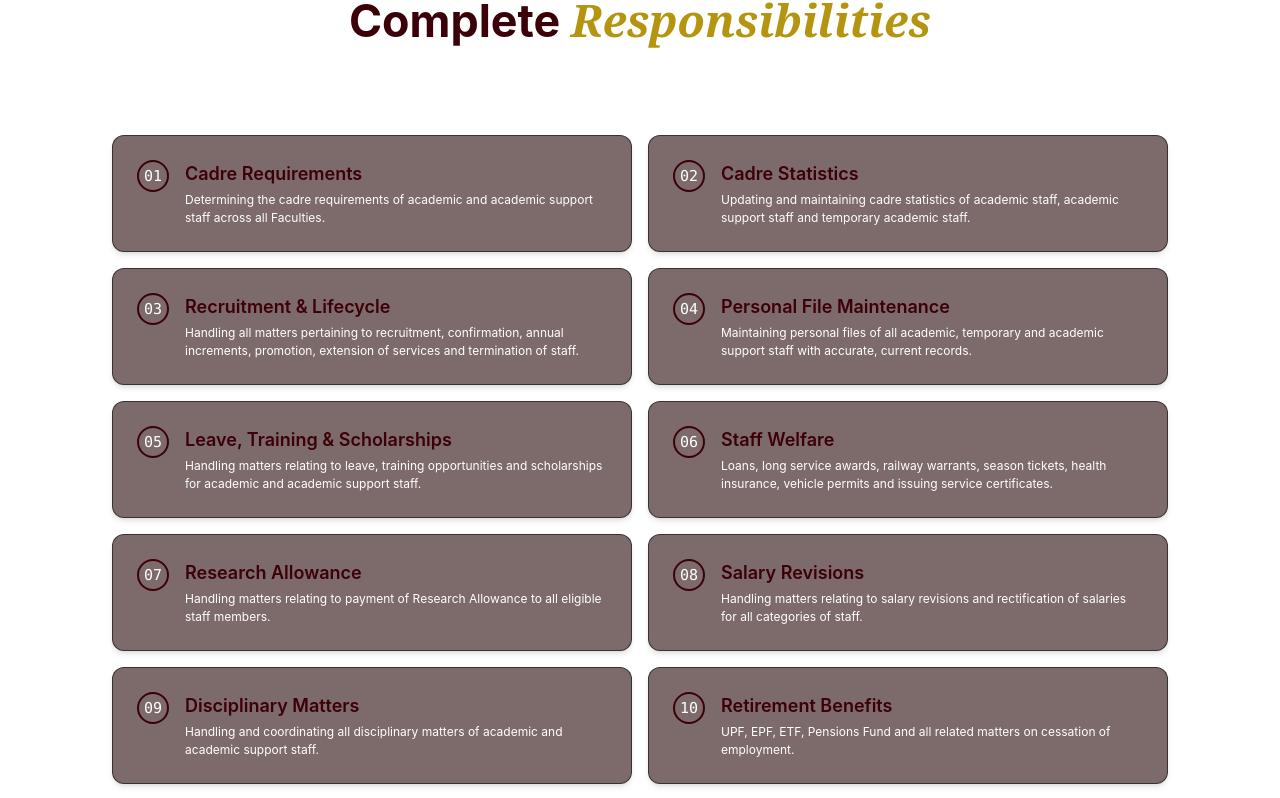
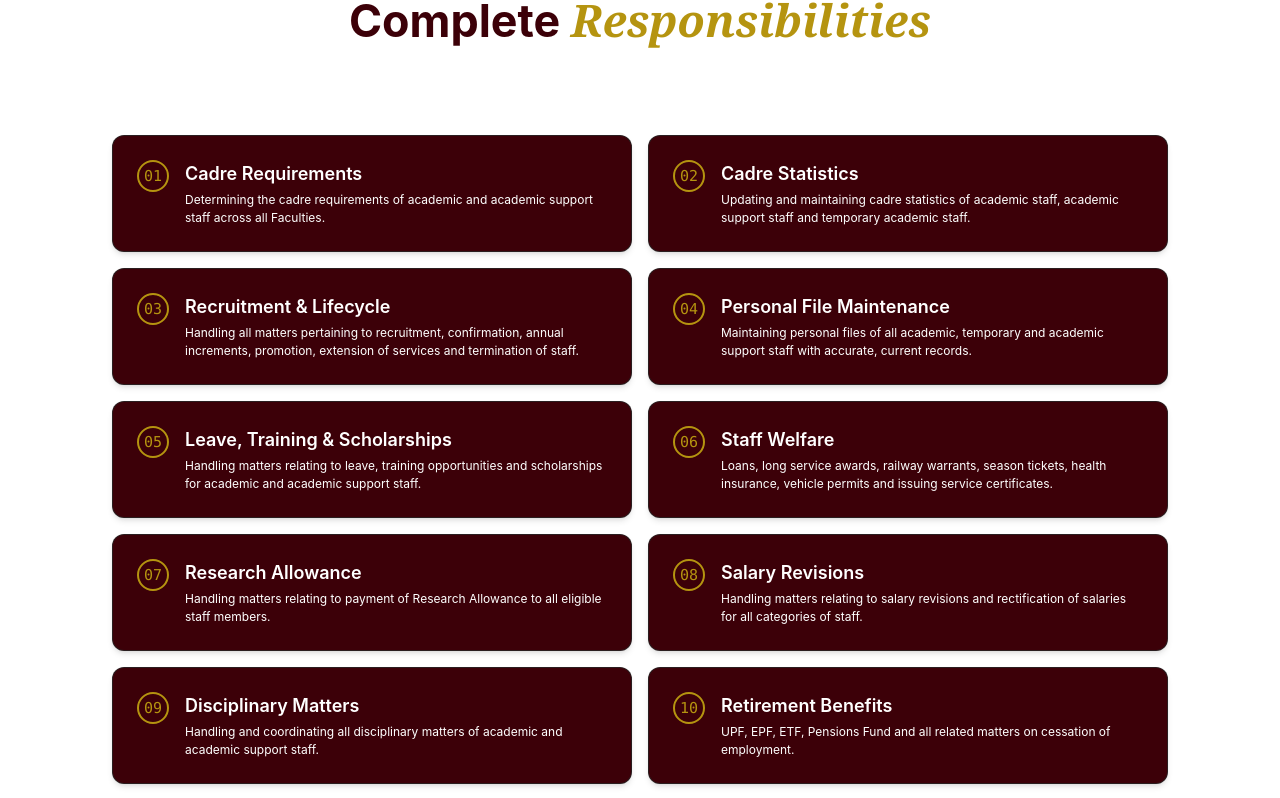
Before and after one commit to Anjana4444/Academic_division, a React (Vite) app in the folder my-react-app/: page /about in a window 1280 px wide. Shown: the part 2499-3297 px from the top of the page. Built offline with nearby package versions, Linux system fonts and the light colour scheme; the HTML template or start-up script is replaced by a standard one.

Commit message:
home top

```diff
--- a/my-react-app/src/pages/AboutPage.tsx
+++ b/my-react-app/src/pages/AboutPage.tsx
@@ -258,12 +258,12 @@ export default function AboutPage() {
         {/* HIGHLIGHT: Cleaned parent grid wrapper container by removing shared table/divider lines and adding a gap-4 space system */}
         <div className="grid grid-cols-1 md:grid-cols-2 lg:grid-cols-2 gap-4 p-6">
           {cardData.map((card) => (
-            <div key={card.id} className="p-6 flex items-start gap-4 bg-[#7d6a6a] border border-neutral-800/80 rounded-xl shadow-md transition-transform duration-200 hover:-translate-y-1">
-              <span className="flex-shrink-0 w-8 h-8 rounded-full border-2 border-[#3C0008] flex items-center justify-center text-[15px] font-mono text-[#ffffff]">
+            <div key={card.id} className="p-6 flex items-start gap-4 bg-[#3C0008] border border-neutral-800/80 rounded-xl shadow-md transition-transform duration-200 hover:-translate-y-1">
+              <span className="flex-shrink-0 w-8 h-8 rounded-full border-2 border-[#B59410] flex items-center justify-center text-[15px] font-mono text-[#B59410]">
                 {card.id}
               </span>
               <div>
-                <h4 className="text-[18px] font-semibold text-[#3C0008] mb-1">{card.title}</h4>
+                <h4 className="text-[18px] font-semibold text-[#ffffff] mb-1">{card.title}</h4>
                 <p className="text-[12px] text-[#ffffff]">{card.desc}</p>
               </div>
             </div>
--- a/my-react-app/src/pages/HomePage.tsx
+++ b/my-react-app/src/pages/HomePage.tsx
@@ -28,11 +28,11 @@ const HomePage: React.FC = () => {
       <header id="home" className="relative flex h-[60vh] w-full flex-col items-center justify-center overflow-hidden bg-[#3C0008] text-center text-white">
         {/* Geometric angled backgrounds */}
         <div
-          className="absolute bottom-0 left-0 z-3 h-[45%] w-[35%] bg-[#3C0008]"
+          className="absolute bottom-0 left-0 z-3 h-[45%] w-[35%] bg-[#3C0008]/70"
           style={{ clipPath: 'polygon(0 100%, 100% 100%, 0 0)' }}
         />
         <div
-          className="absolute top-0 right-0 z-3 h-[55%] w-[40%] bg-[#3C0008]"
+          className="absolute top-0 right-0 z-3 h-[55%] w-[40%] bg-[#3C0008]/70"
           style={{ clipPath: 'polygon(100% 0, 100% 100%, 0 0)' }}
         />
 
@@ -44,7 +44,7 @@ const HomePage: React.FC = () => {
         <div className="absolute inset-0 z-2 bg-[radial-gradient(circle,rgba(60,0,8,0.45)_10%,rgba(60,0,8,0.35)_80%)] " />
 
         {/* Hero Content */}
-        <div className="relative z-4 max-w-225 px-5">
+        <div className="relative z-4 max-w-225 px-5 top-10">
           <h1 className="m-0 mb-6 font-sans text-[1.8rem] sm:text-[2.5rem] lg:text-[3.2rem] font-bold leading-[1.2] tracking-normal text-white uppercase drop-shadow-[0_2px_2px_rgba(0,0,0,1)]">
             Academic <span className="text-[#B59410]">Establishments</span> Division
           </h1>
--- a/my-react-app/src/pages/StaffPage.tsx
+++ b/my-react-app/src/pages/StaffPage.tsx
@@ -167,7 +167,7 @@ export default function StaffPage() {
         <h1 className="text-[#ffffff] text-4xl md:text-5xl font-bold tracking-widest uppercase drop-shadow-[0_2px_2px_rgba(0,0,0,1)]">
           Staff Directory
         </h1>
-        <p className="text-white/70 text-sm max-w-xl mx-auto font-medium">
+        <p className="text-white/70 text-sm max-w-xl mx-auto font-bold">
           Academic Establishments Division · University of Peradeniya
         </p>
       </div>
```
